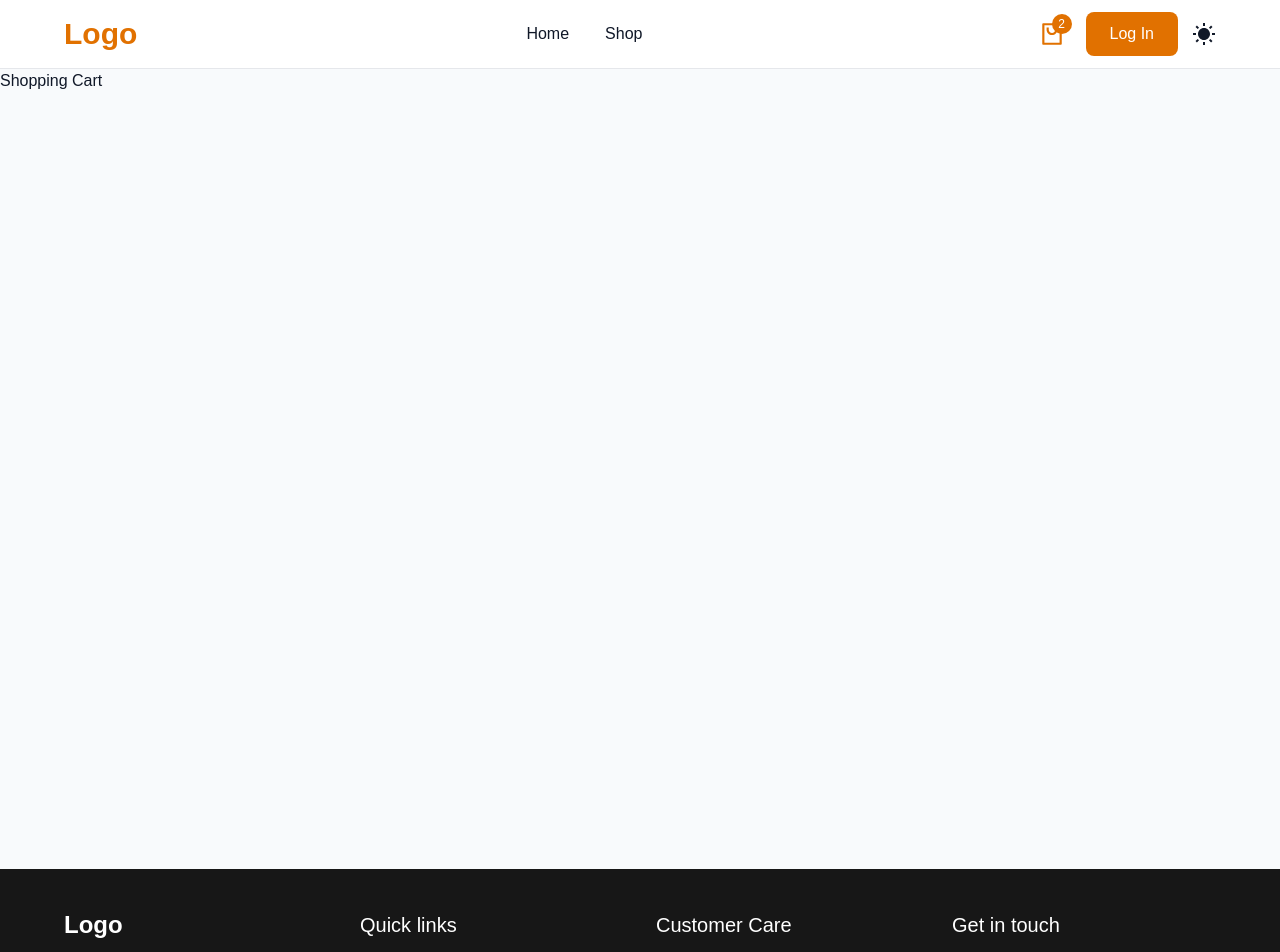
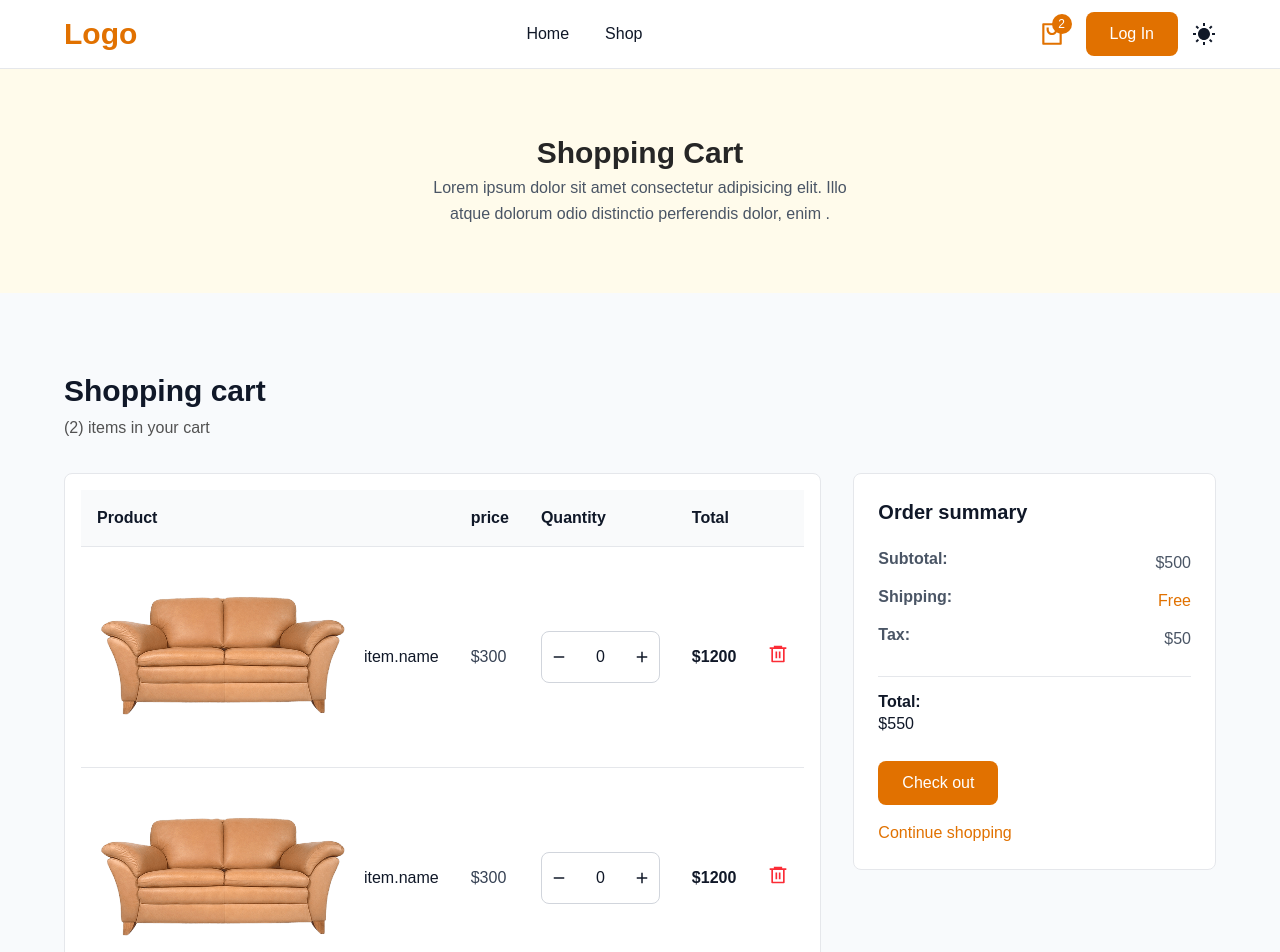
Before and after one commit to arnaldo16763695/ecommerce-food, a Next.js app: page /shopping-cart in a window 1280 px wide. Shown: the top 952 px of the page. Built offline with nearby package versions, Linux system fonts and the light colour scheme; a web font is replaced by a local one.

Commit message:
add cartItem components

```diff
--- a/app/shopping-cart/page.tsx
+++ b/app/shopping-cart/page.tsx
@@ -1,9 +1,14 @@
-import React from 'react'
+import CartItems from "@/components/CartItems";
+import PageTitle from "@/components/PageTitle";
+import React from "react";
 
 const ShoppingCartPage = () => {
   return (
-    <div>Shopping Cart</div>
-  )
-}
+    <>
+      <PageTitle />
+      <CartItems />
+    </>
+  );
+};
 
-export default ShoppingCartPage
+export default ShoppingCartPage;
--- /dev/null
+++ b/components/CartItems.tsx
@@ -0,0 +1,212 @@
+import { RiAddLine, RiDeleteBin6Line, RiSubtractLine } from "@remixicon/react";
+import Image from "next/image";
+import Link from "next/link";
+import React from "react";
+
+function CartItems() {
+  return (
+    <section className="py-10 md:py-20">
+      <div className="page-container">
+        {/* Title  */}
+        <div className="mb-8 space-y-1.5">
+          <h3 className="text-3xl">Shopping cart</h3>
+          <p className="text-neutral-600">(2) items in your cart</p>
+        </div>
+        <div className="grid gap-8 lg:grid-cols-3 lg:items-start">
+          {/* Cart items  */}
+          <div className="lg:col-span-2">
+            <div className="bg-white border p-4 border-gray-200 rounded-lg overflow-hidden">
+              {/* Mobile view  */}
+              <div className="md:hidden divide-y divide-gray-200">
+                {/* item  */}
+                <div className="">
+                  {/* Product  */}
+                  <div className="flex gap-4">
+                    {/* img  */}
+                    <div className="">
+                      <Image
+                        src={"/images/product-1.png"}
+                        width={80}
+                        height={80}
+                        alt="'ite.name'"
+                        className="rounded-md w-auto h-auto object-contain"
+                      />
+                    </div>
+                    {/* Content  */}
+                    <div className="flex-1">
+                      <h3 className="font-medium mb-2">{"item.name"}</h3>
+                      <p className="text-gray-600 mb-2">${"item.price"}</p>
+
+                      {/* Counter  */}
+                      <div className="flex items-center gap-2 border border-gray-300 w-fit rounded-lg">
+                        <button className="p-2 hover:bg-gray-100 focus:bg-gray-100 transition">
+                          <RiSubtractLine size={18} />
+                        </button>
+                        <p className="p-3 font-medium">{0}</p>
+                        <button className="p-2 hover:bg-gray-100 focus:bg-gray-100 transition">
+                          <RiAddLine size={18} />
+                        </button>
+                      </div>
+                    </div>
+                    {/* Trash icon  */}
+                    <button
+                      title="Delete item"
+                      className=" text-red-500 hover:text-red-700 focus:text-red-700 transition-colors"
+                    >
+                      <RiDeleteBin6Line size={20} />
+                    </button>
+                  </div>
+                  {/* Total price  */}
+                  <div className="mt-3 pt-3 border-t border-gray-100 flex justify-between">
+                    <p className="text-gray-600 font-semibold">Subtotal:</p>
+                    <p className="text-amber-600 font-cunia ">${300}</p>
+                  </div>
+                </div>
+              </div>
+              {/* Desktop Menu  */}
+              <div className="hidden md:block overflow-x-hidden">
+                <table className="min-w-full text-left border-collapse">
+                  <thead className="bg-gray-50 border-b border-gray-200">
+                    <tr>
+                      {["Product", "price", "Quantity", "Total"].map(
+                        (label) => (
+                          <th className="p-4 font-semibold " key={label}>
+                            {label}
+                          </th>
+                        ),
+                      )}
+                      <th className="p-4"></th>
+                    </tr>
+                  </thead>
+
+                  <tbody className="divide-y divide-gray-200">
+                    {/* item  */}
+                    <tr>
+                      <td className="p-4">
+                        <div className="flex items-center gap-4">
+                          <div>
+                            <Image
+                              src="/images/product-1.png"
+                              alt="Product"
+                              width={50}
+                              height={80}
+                              className="rounded-md w-auto h-auto object-contain"
+                            />
+                          </div>
+                          <p className="font-medium">{"item.name"}</p>
+                        </div>
+                      </td>
+                      <td className="text-gray-700 p-4">${300}</td>
+                      <td className="p-4">
+                        {/* Counter */}
+                        <div className="flex items-center gap-2 border border-gray-300 w-fit rounded-lg">
+                          <button className="p-2 hover:bg-gray-100 focus:bg-gray-100 transition">
+                            <RiSubtractLine size={18} />
+                          </button>
+                          <p className="p-3 font-medium">{0}</p>
+                          <button className="p-2 hover:bg-gray-100 focus:bg-gray-100 transition">
+                            <RiAddLine size={18} />
+                          </button>
+                        </div>
+                      </td>
+                      {/* Total price  */}
+                      <td className="p-4 font-semibold">${1200}</td>
+                      <td className="p-4">
+                        <button
+                          title="Delete item"
+                          className="text-red-500 hover:text-red-700 focus:text-red-700 transition-colors"
+                        >
+                          <RiDeleteBin6Line size={20} />
+                        </button>
+                      </td>
+                    </tr>
+                    {/* item  */}
+                    <tr>
+                      <td className="p-4">
+                        <div className="flex items-center gap-4">
+                          <div>
+                            <Image
+                              src="/images/product-1.png"
+                              alt="Product"
+                              width={50}
+                              height={80}
+                              className="rounded-md w-auto h-auto object-contain"
+                            />
+                          </div>
+                          <p className="font-medium">{"item.name"}</p>
+                        </div>
+                      </td>
+                      <td className="text-gray-700 p-4">${300}</td>
+                      <td className="p-4">
+                        {/* Counter */}
+                        <div className="flex items-center gap-2 border border-gray-300 w-fit rounded-lg">
+                          <button className="p-2 hover:bg-gray-100 focus:bg-gray-100 transition">
+                            <RiSubtractLine size={18} />
+                          </button>
+                          <p className="p-3 font-medium">{0}</p>
+                          <button className="p-2 hover:bg-gray-100 focus:bg-gray-100 transition">
+                            <RiAddLine size={18} />
+                          </button>
+                        </div>
+                      </td>
+                      {/* Total price  */}
+                      <td className="p-4 font-semibold">${1200}</td>
+                      <td className="p-4">
+                        <button
+                          title="Delete item"
+                          className="text-red-500 hover:text-red-700 focus:text-red-700 transition-colors"
+                        >
+                          <RiDeleteBin6Line size={20} />
+                        </button>
+                      </td>
+                    </tr>
+                  </tbody>
+                </table>
+              </div>
+            </div>
+            {/* Clear cart btn  */}
+            <button className="mt-4 text-red-500 flex items-center gap-2 hover:text-red-700 focus:text-red-700 transition-colors">
+              <RiDeleteBin6Line />
+              Clear cart
+            </button>
+          </div>
+          {/* Order summary  */}
+          <div className="lg:col-span-1 border border-gray-200 bg-white p-6 rounded-lg sticky top-24">
+            {/* Title  */}
+            <h3 className="text-xl mb-6">Order summary</h3>
+            <div className="space-y-3 mb-6">
+              {/* Total  */}
+              <div className="flex justify-between text-gray-600">
+                <h4>Subtotal:</h4>
+                <p>${500}</p>
+              </div>
+              {/* Shipping  */}
+              <div className="flex justify-between text-gray-600">
+                <h4>Shipping:</h4>
+                <p className="text-amber-600">{"Free"}</p>
+              </div>
+
+              {/* Tax  */}
+              <div className="flex justify-between text-gray-600">
+                <h4>Tax:</h4>
+                <p>${50}</p>
+              </div>
+            </div>
+            {/* Total price  */}
+            <div className="border-t border-gray-200 pt-4 mb-6">
+              <h4>Total:</h4>
+              <p>${550}</p>
+            </div>
+
+            {/* Checkout btn  */}
+            <button className="btn-primary">Check out</button>
+
+            <Link href={"/shop"} className="block mt-4 text-amber-600 hover:underline focus:underline max-w-max">Continue shopping</Link>
+          </div>
+        </div>
+      </div>
+    </section>
+  );
+}
+
+export default CartItems;
```
